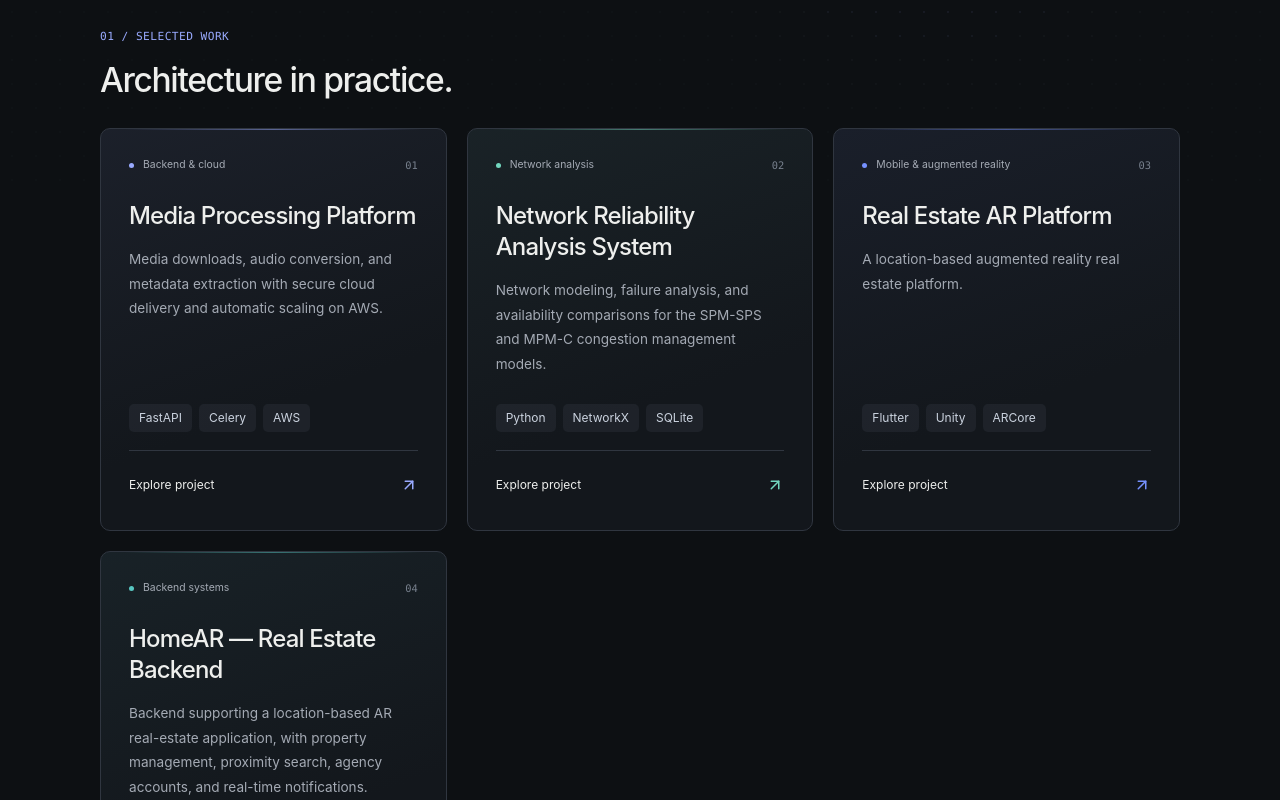
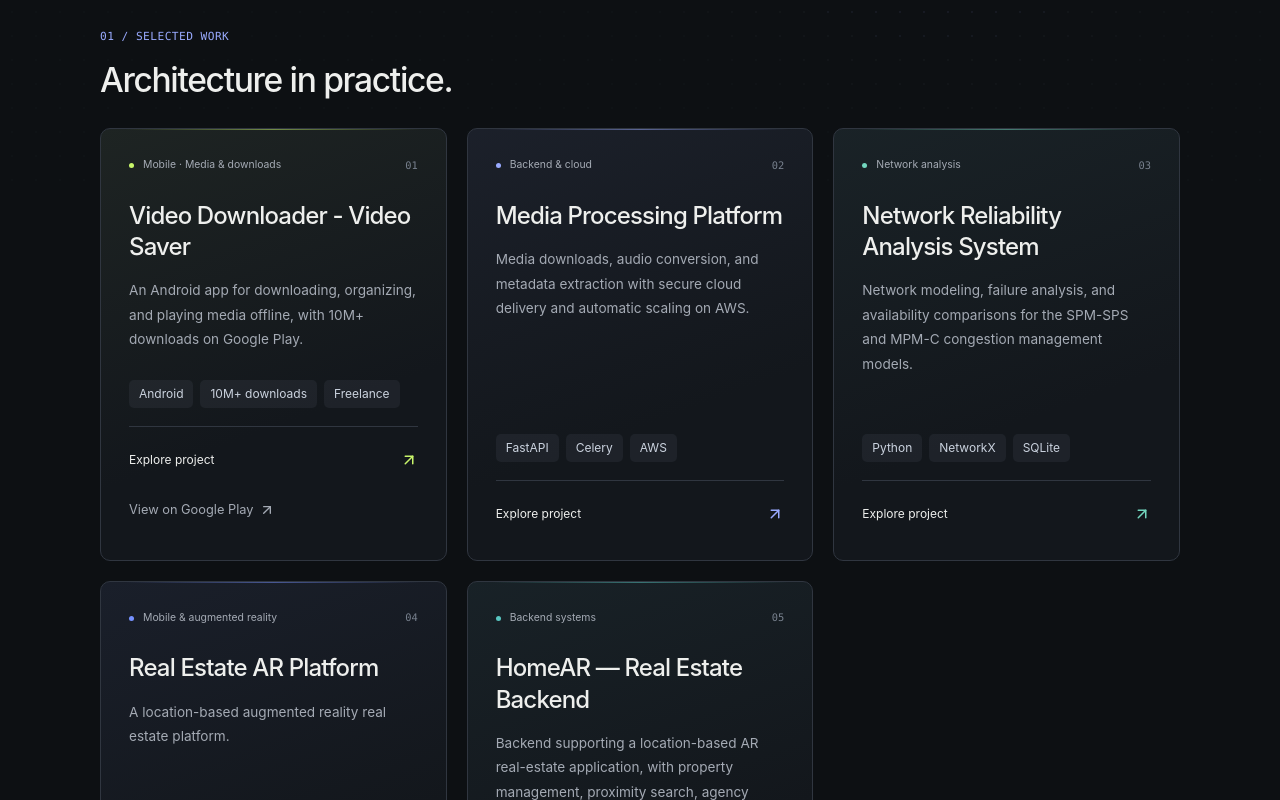
Before and after one commit to ismailrq/ismailrq, a Next.js app: page / in a window 1280 px wide. Shown: the part 600-1400 px from the top of the page. Built offline with nearby package versions, Linux system fonts and the light colour scheme.

Commit message:
Add freelance Video Downloader app and Google Play links

```diff
--- a/app/globals.css
+++ b/app/globals.css
@@ -79,6 +79,7 @@ button, summary { cursor: pointer; }
 .project-case-link::after { position: absolute; content: ""; inset: 0; }
 .project-case-link svg { color: var(--project-accent, var(--cobalt)); transition: transform 180ms ease; }
 .project-case-link:hover svg { transform: translate(2px, -2px); }
+.project-external-link { position: relative; z-index: 1; align-self: flex-start; min-height: 44px; margin-top: 10px; }
 .simple-tags { display: flex; flex-wrap: wrap; gap: 8px; padding: 0; margin: 20px 0 0; list-style: none; }
 .simple-tags li { border: 1px solid var(--border); background: rgba(255,255,255,.015); padding: 5px 9px; border-radius: 4px; font-family: var(--font-geist-mono); color: var(--muted); font-size: .65rem; line-height: 1.5; }
 .project-page.page-container { max-width: 740px; padding-block: 28px 48px; }
--- a/app/work/[slug]/page.tsx
+++ b/app/work/[slug]/page.tsx
@@ -1,7 +1,7 @@
 import type { Metadata } from "next";
 import Link from "next/link";
 import { notFound } from "next/navigation";
-import { ArrowLeft, ArrowRight } from "lucide-react";
+import { ArrowLeft, ArrowRight, ArrowUpRight } from "lucide-react";
 import { SiteShell } from "@/components/portfolio/SiteShell";
 import { projects } from "@/data/portfolio";
 import { getProjectPresentation } from "@/data/project-presentation";
@@ -37,6 +37,11 @@ export default async function ProjectPage({ params }: Props) {
           <h1 id="project-title">{project.name}</h1>
           <p className="project-description">{project.description}</p>
           <p className="project-byline">{project.role}{project.status === "Professional work" ? <span>{project.label.split(" · ")[0]}</span> : null}</p>
+          {project.url ? (
+            <a className="project-external-link text-link" href={project.url} target="_blank" rel="noopener noreferrer">
+              {project.urlLabel ?? "View project"} <ArrowUpRight size={16} aria-hidden="true" />
+            </a>
+          ) : null}
         </header>
 
         <div className="project-details">
@@ -48,7 +53,7 @@ export default async function ProjectPage({ params }: Props) {
           ))}
         </div>
 
-        <section className="project-technologies" aria-labelledby="project-technologies-title">
+        {presentation.groups.length > 0 ? <section className="project-technologies" aria-labelledby="project-technologies-title">
           <h2 id="project-technologies-title">Technologies</h2>
           <dl>
             {presentation.groups.map(group => (
@@ -58,7 +63,7 @@ export default async function ProjectPage({ params }: Props) {
               </div>
             ))}
           </dl>
-        </section>
+        </section> : null}
 
         <nav className="project-navigation" aria-label="More projects">
           <Link className="text-link" href="/#projects"><ArrowLeft size={16} aria-hidden="true" /> All projects</Link>
--- a/components/portfolio/sections.tsx
+++ b/components/portfolio/sections.tsx
@@ -55,10 +55,15 @@ export function ProjectsSection() {
               </div>
               <h3>{project.name}</h3>
               <p>{project.summary}</p>
-              <ul className="project-highlights" aria-label={`${project.name} core technologies`}>
+              <ul className="project-highlights" aria-label={`${project.name} highlights`}>
                 {presentation.highlights.map(technology => <li key={technology}>{technology}</li>)}
               </ul>
               <Link className="project-case-link" href={`/work/${project.slug}`} aria-label={`Explore ${project.name}`}>Explore project <ArrowUpRight size={18} aria-hidden="true" /></Link>
+              {project.url ? (
+                <a className="project-external-link text-link" href={project.url} target="_blank" rel="noopener noreferrer">
+                  {project.urlLabel ?? "View project"} <ArrowUpRight size={16} aria-hidden="true" />
+                </a>
+              ) : null}
             </article>
           );
         })}
--- a/data/portfolio.ts
+++ b/data/portfolio.ts
@@ -60,6 +60,7 @@ export type Project = {
   technologies: string[];
   stars: number;
   url?: string;
+  urlLabel?: string;
 };
 
 export type SocialLink = {
@@ -316,6 +317,47 @@ export const experience: Experience[] = [
 
 export const projects: Project[] = [
   {
+    "label": "FREELANCE · ANDROID APP",
+    "slug": "video-downloader",
+    "name": "Video Downloader - Video Saver",
+    "summary": "An Android app for downloading, organizing, and playing media offline, with 10M+ downloads on Google Play.",
+    "description": "Built an Android application as a freelancer for downloading, organizing, and playing media offline, combining an integrated browser, automatic video detection, and download management.",
+    "details": [
+      {
+        "label": "Browser and media detection",
+        "description": "Integrated browsing and automatic video detection help users find and save media from supported websites."
+      },
+      {
+        "label": "Download management",
+        "description": "Supports multiple downloads, pause and resume controls, and saving video, audio, and other media formats."
+      },
+      {
+        "label": "Offline playback",
+        "description": "A built-in player lets users watch downloaded videos without an internet connection."
+      },
+      {
+        "label": "File management and privacy",
+        "description": "Includes file organization, sharing, and a password-protected private folder."
+      },
+      {
+        "label": "Product reach",
+        "description": "Published on Google Play, where the listing shows 10M+ downloads as of October 2026."
+      }
+    ],
+    "role": "Freelance Software Engineer.",
+    "constraint": "Support media downloading, organization, and offline playback in an Android application.",
+    "decision": "Combined an integrated browser, automatic video detection, download management, and offline playback.",
+    "outcome": "Published Android app with 10M+ downloads on Google Play as of October 2026.",
+    "reliability": "Download controls include pause and resume support.",
+    "language": "Android",
+    "accent": "#c8f56a",
+    "status": "Freelance client work",
+    "technologies": [],
+    "stars": 0,
+    "url": "https://play.google.com/store/apps/details?id=com.vanced.video.downloader&hl=en",
+    "urlLabel": "View on Google Play"
+  },
+  {
     "label": "FREELANCE · JAN–SEP 2025",
     "slug": "mediahunter",
     "name": "Media Processing Platform",
--- a/data/project-presentation.ts
+++ b/data/project-presentation.ts
@@ -8,6 +8,12 @@ type ProjectPresentation = {
 };
 
 const presentations: Record<string, ProjectPresentation> = {
+  "video-downloader": {
+    category: "Mobile · Media & downloads",
+    highlights: ["Android", "10M+ downloads", "Freelance"],
+    period: "Freelance client work",
+    groups: [],
+  },
   mediahunter: {
     category: "Backend & cloud",
     highlights: ["FastAPI", "Celery", "AWS"],
```
